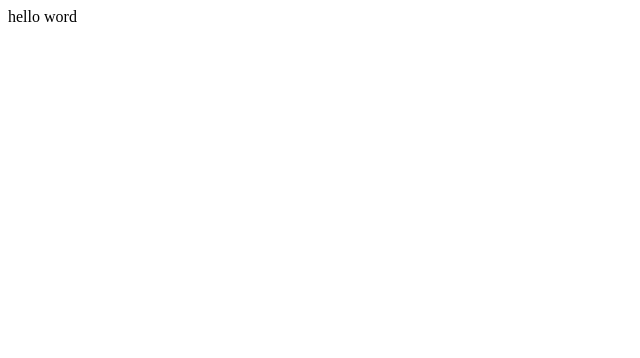
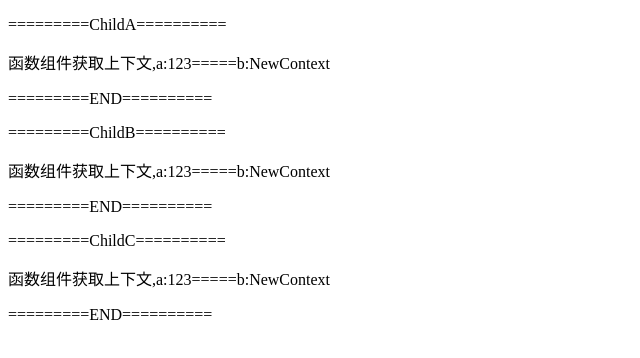
Before and after one commit to JuneJH/react-learn, a React (Create React App) app in the folder react-test/: page / in a window 1280 px wide. Shown: the top 358 px of the page, without its empty margins (0-640 px from the left). Built offline with nearby package versions, Linux system fonts and the light colour scheme.

Commit message:
react16之后上下文

```diff
--- a/react-test/src/App.js
+++ b/react-test/src/App.js
@@ -1,6 +1,7 @@
+import NewContext from './components/newContext'
 function App() {
   return (<div>
-    hello word
+    <NewContext/>
   </div>);
 }
 
--- /dev/null
+++ b/react-test/src/components/newContext.js
@@ -0,0 +1,68 @@
+import React, { Component } from 'react';
+
+const ctx = React.createContext();
+
+export default class NewContext extends Component {
+    state = {
+        a: 123,
+        b: "NewContext"
+    }
+    render() {
+        return (
+            <ctx.Provider value={this.state}>
+                <ChildA />
+                <ChildB />
+                <ChildC />
+            </ctx.Provider>
+        )
+    }
+}
+
+
+class ChildA extends React.Component {
+    static contextType = ctx;
+
+    render() {
+        console.log(this)
+        return (
+            <div>
+                <p>=========ChildA==========</p>
+                函数组件获取上下文,a:{this.context.a}=====b:{this.context.b}
+                <p>=========END==========</p>
+            </div>
+        )
+    }
+}
+
+function ChildB() {
+
+    return (<div>
+        <ctx.Consumer>
+            {context => (
+                <div>
+                    <p>=========ChildB==========</p>
+                 函数组件获取上下文,a:{context.a}=====b:{context.b}
+                    <p>=========END==========</p>
+                </div>
+            )}
+        </ctx.Consumer>
+    </div>)
+}
+
+class ChildC extends Component {
+
+
+    render() {
+        return (<ctx.Consumer>
+            {
+                context => (
+                    <div>
+                        <p>=========ChildC==========</p>
+                     函数组件获取上下文,a:{context.a}=====b:{context.b}
+                        <p>=========END==========</p>
+                    </div>
+                )
+            }
+        </ctx.Consumer>)
+    }
+}
--- a/react-test/src/index.js
+++ b/react-test/src/index.js
@@ -5,7 +5,7 @@ import App from './App';
 
 ReactDOM.render(
   <React.StrictMode>
-   <App/>
+     <App/>
   </React.StrictMode>,
   document.getElementById('root')
 );
```
Also changed, not shown: react-test/src/components/A.js (deleted), 1 other file (tests, documents, lock files or other folders).
